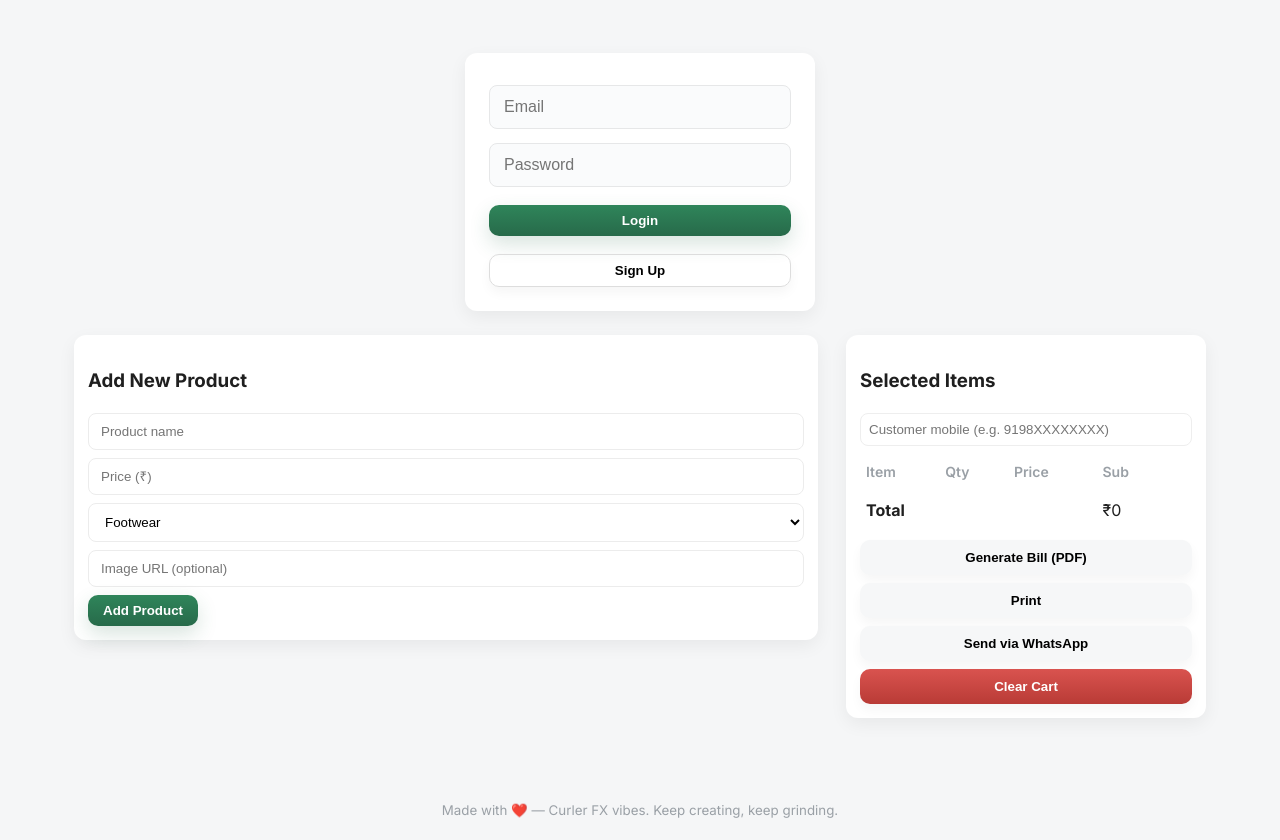
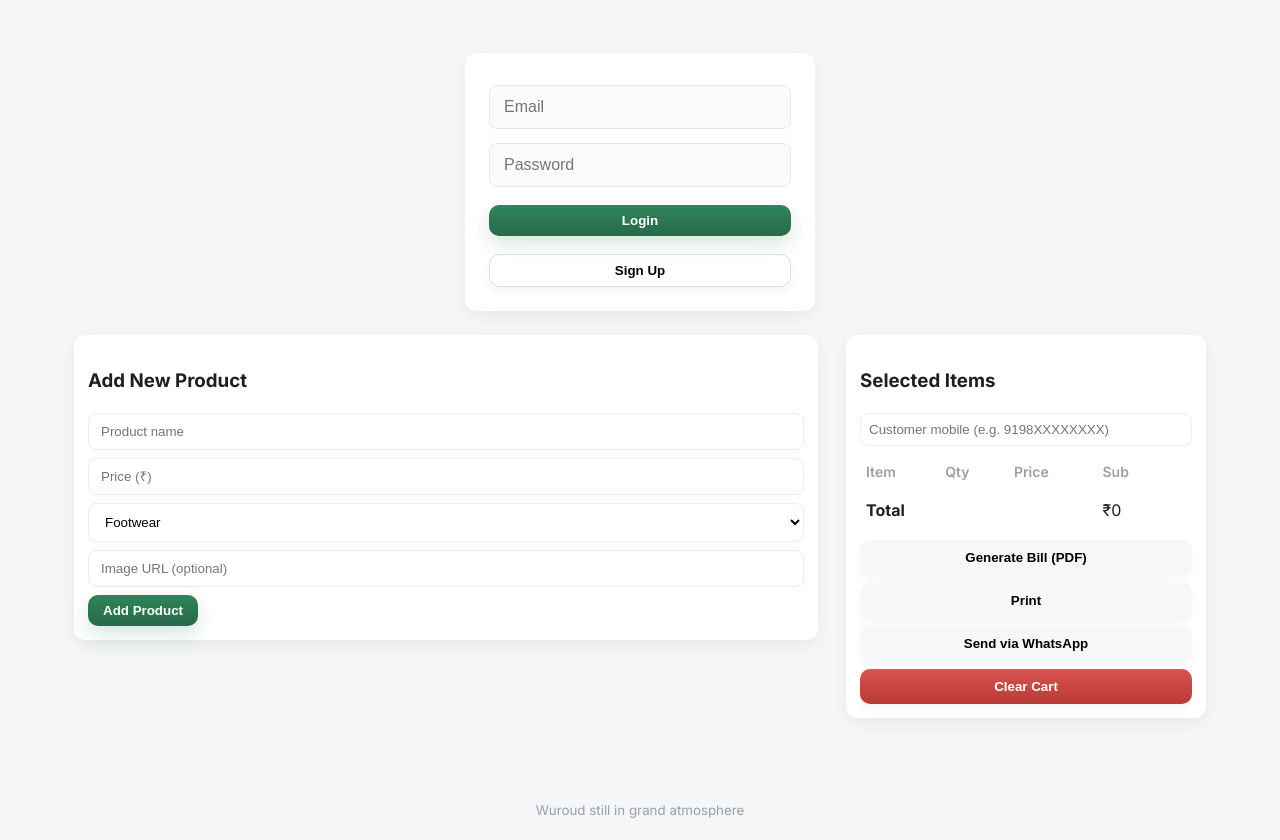
Before and after one commit to semeelkt/Wuroud, a plain HTML site: page index.html in a window 1280 px wide. Shown: the part 140-980 px from the top of the page. Drawn offline with nearby package versions, Linux system fonts and the light colour scheme.

Commit message:
edited footer

```diff
--- a/index.html
+++ b/index.html
@@ -96,7 +96,7 @@
   </main>
 
   <footer class="footer container">
-    <small>Made with ❤️ — Curler FX vibes. Keep creating, keep grinding.</small>
+    <small>Wuroud still in grand atmosphere</small>
   </footer>
 
   <!-- App logic -->
```
